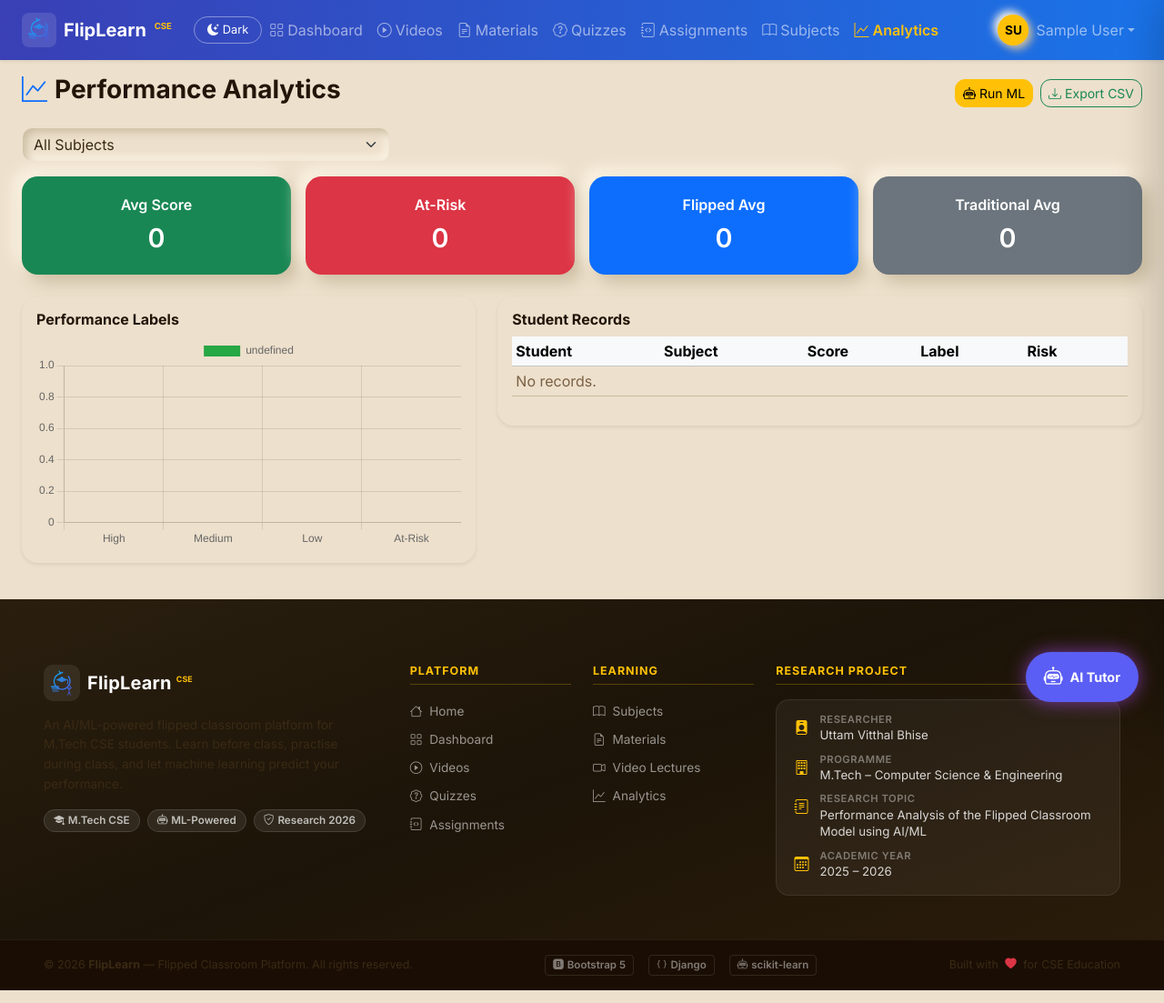
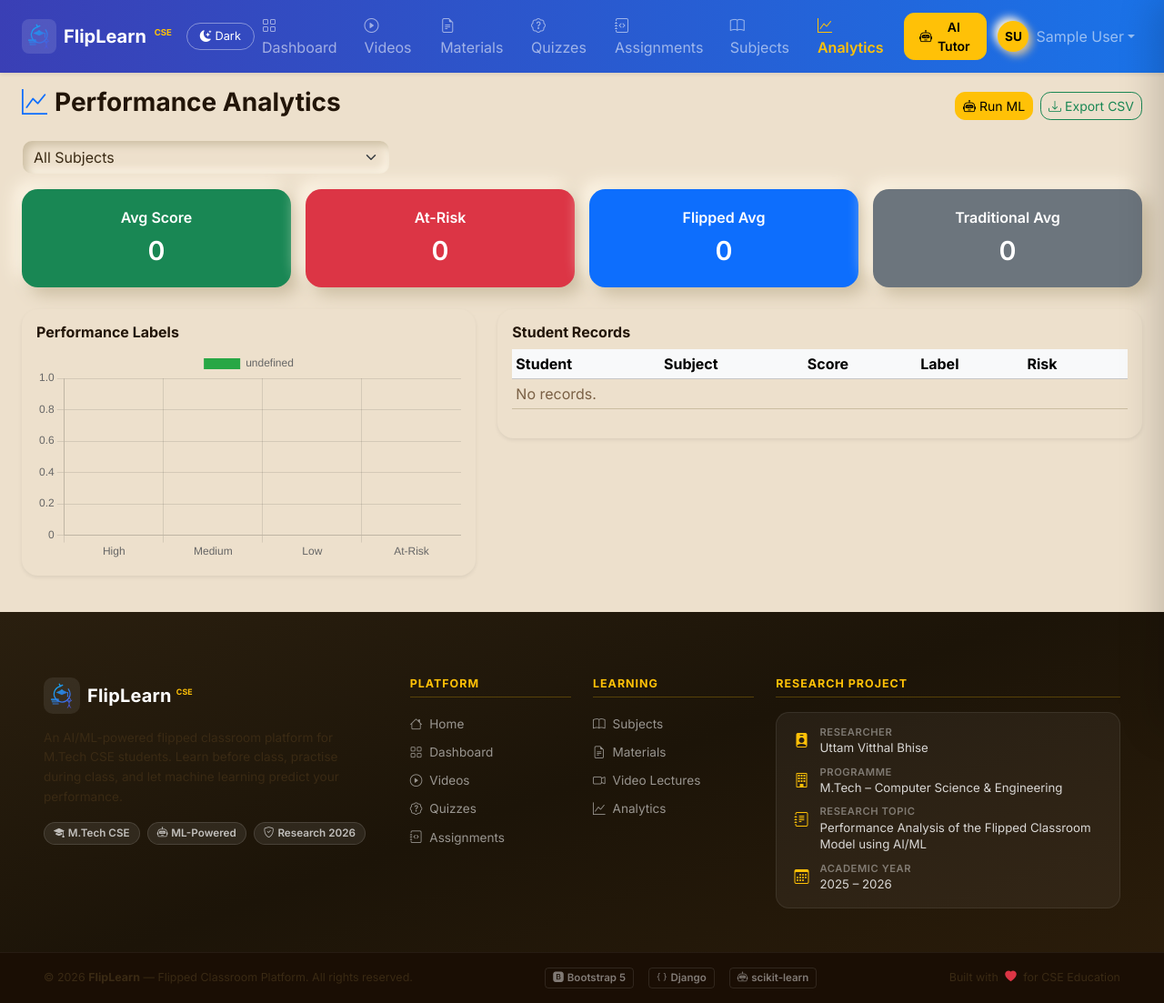
Before and after one commit to Uttama786/classroom, a Django app: page /analytics/ in a window 1280 px wide. Shown: the whole page at 91% size. Run offline with Django 4.2, Linux system fonts and the light colour scheme; the visitor is signed in with stand-in values (Sample User, id 1); data comes from the database, SQL or seed files in the repository; data that the repository does not hold is empty; some libraries are stand-ins or nearby versions.

Commit message:
Move chatbot from floating PIP to navbar AI Tutor button

```diff
--- a/flipped_app/templates/base.html
+++ b/flipped_app/templates/base.html
@@ -64,7 +64,16 @@
         {% endif %}
       </ul>
       <ul class="navbar-nav ms-auto align-items-center">
-        <!-- Notifications -->
+        <!-- AI Tutor Chat Button -->
+        {% if user.is_authenticated %}
+        <li class="nav-item me-1">
+          <button id="flipChatPip" class="btn btn-sm btn-warning fw-semibold d-flex align-items-center gap-1 px-3" title="Ask FlipLearn AI" aria-label="Open AI Tutor">
+            <i class="bi bi-robot"></i>
+            <span>AI Tutor</span>
+            <span id="chatUnreadBadge" class="badge bg-danger ms-1 d-none" style="font-size:0.6rem;">!</span>
+          </button>
+        </li>
+        {% endif %}
         {% if notifications %}
         <li class="nav-item dropdown me-2">
           <a class="nav-link position-relative" href="#" data-bs-toggle="dropdown">
@@ -300,18 +309,11 @@
 {% block extra_js %}{% endblock %}
 
 {% if user.is_authenticated %}
-<!-- ── FlipLearn AI Chat Widget — Perplexity style ─────── -->
+<!-- ── FlipLearn AI Chat Widget ─────── -->
 <!-- Backdrop -->
 <div id="chatBackdrop" class="chat-backdrop"></div>
 
 <div id="flipChatWidget">
-  <!-- PIP Button -->
-  <button id="flipChatPip" class="chat-pip" title="Ask FlipLearn AI" aria-label="Open AI Tutor">
-    <i class="bi bi-robot chat-pip-icon"></i>
-    <span class="chat-pip-label">AI Tutor</span>
-    <span id="chatUnreadBadge" class="chat-unread-badge d-none">!</span>
-  </button>
-
   <!-- Chat Panel (right sidebar) -->
   <div id="flipChatPanel" class="chat-panel" aria-live="polite" role="region" aria-label="FlipLearn AI Tutor">
     <!-- Header -->
```
